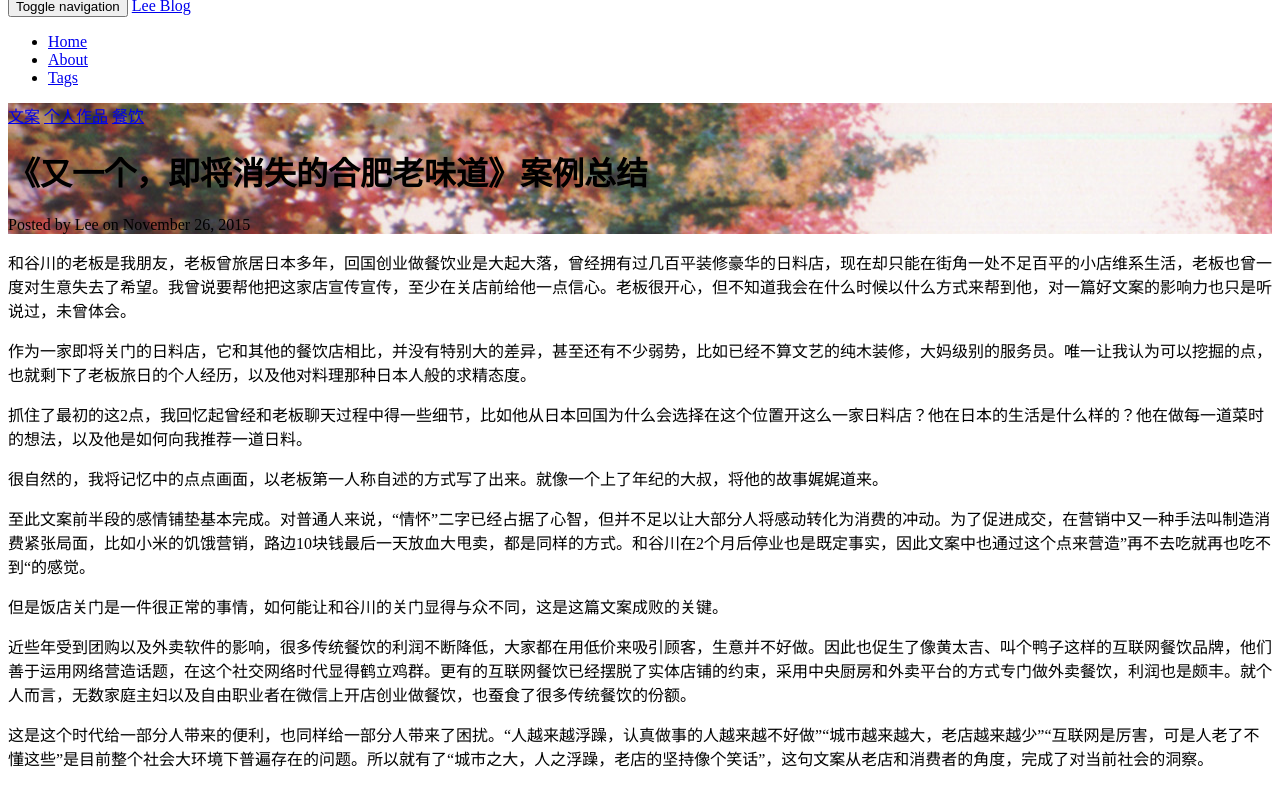
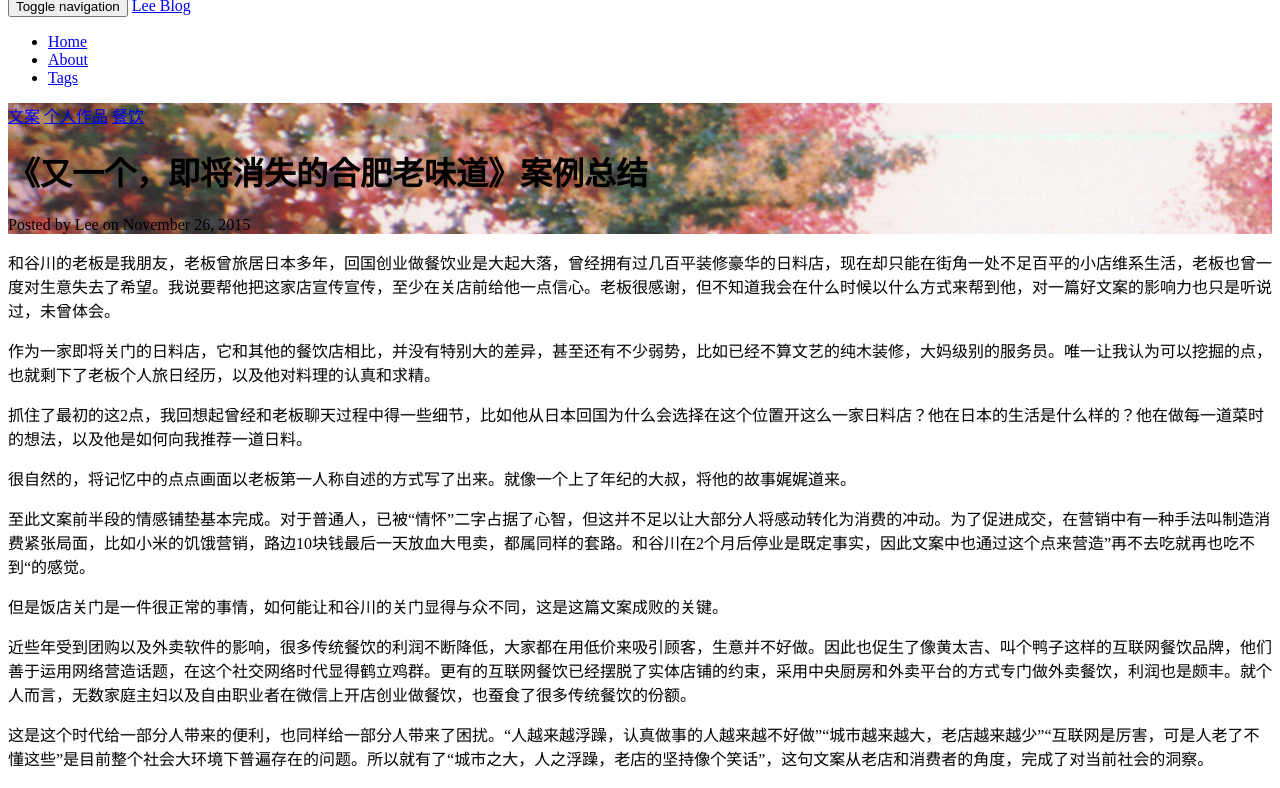
Before and after one commit to 27979831/27979831.github.io, a Jekyll site: the page built from _posts/2015-11-26-heguchuan.md, in a window 1280 px wide and 900 px high, cut to the strip 112-900 px from the top of the window. Built offline with Jekyll 4.4.1, drawn with Linux system fonts in a browser that asks for light colours; nearby versions of some CDN libraries; comment, search, counter and statistics services are not loaded.

Commit message:
hechuchuan

```diff
--- a/_posts/2015-11-26-heguchuan.md
+++ b/_posts/2015-11-26-heguchuan.md
@@ -10,15 +10,15 @@ tags:
     - 餐饮
 ---
 
-和谷川的老板是我朋友，老板曾旅居日本多年，回国创业做餐饮业是大起大落，曾经拥有过几百平装修豪华的日料店，现在却只能在街角一处不足百平的小店维系生活，老板也曾一度对生意失去了希望。我曾说要帮他把这家店宣传宣传，至少在关店前给他一点信心。老板很开心，但不知道我会在什么时候以什么方式来帮到他，对一篇好文案的影响力也只是听说过，未曾体会。
+和谷川的老板是我朋友，老板曾旅居日本多年，回国创业做餐饮业是大起大落，曾经拥有过几百平装修豪华的日料店，现在却只能在街角一处不足百平的小店维系生活，老板也曾一度对生意失去了希望。我说要帮他把这家店宣传宣传，至少在关店前给他一点信心。老板很感谢，但不知道我会在什么时候以什么方式来帮到他，对一篇好文案的影响力也只是听说过，未曾体会。
 
-作为一家即将关门的日料店，它和其他的餐饮店相比，并没有特别大的差异，甚至还有不少弱势，比如已经不算文艺的纯木装修，大妈级别的服务员。唯一让我认为可以挖掘的点，也就剩下了老板旅日的个人经历，以及他对料理那种日本人般的求精态度。
+作为一家即将关门的日料店，它和其他的餐饮店相比，并没有特别大的差异，甚至还有不少弱势，比如已经不算文艺的纯木装修，大妈级别的服务员。唯一让我认为可以挖掘的点，也就剩下了老板个人旅日经历，以及他对料理的认真和求精。
 
-抓住了最初的这2点，我回忆起曾经和老板聊天过程中得一些细节，比如他从日本回国为什么会选择在这个位置开这么一家日料店？他在日本的生活是什么样的？他在做每一道菜时的想法，以及他是如何向我推荐一道日料。
+抓住了最初的这2点，我回想起曾经和老板聊天过程中得一些细节，比如他从日本回国为什么会选择在这个位置开这么一家日料店？他在日本的生活是什么样的？他在做每一道菜时的想法，以及他是如何向我推荐一道日料。
 
-很自然的，我将记忆中的点点画面，以老板第一人称自述的方式写了出来。就像一个上了年纪的大叔，将他的故事娓娓道来。
+很自然的，将记忆中的点点画面以老板第一人称自述的方式写了出来。就像一个上了年纪的大叔，将他的故事娓娓道来。
 
-至此文案前半段的感情铺垫基本完成。对普通人来说，“情怀”二字已经占据了心智，但并不足以让大部分人将感动转化为消费的冲动。为了促进成交，在营销中又一种手法叫制造消费紧张局面，比如小米的饥饿营销，路边10块钱最后一天放血大甩卖，都是同样的方式。和谷川在2个月后停业也是既定事实，因此文案中也通过这个点来营造”再不去吃就再也吃不到“的感觉。
+至此文案前半段的情感铺垫基本完成。对于普通人，已被“情怀”二字占据了心智，但这并不足以让大部分人将感动转化为消费的冲动。为了促进成交，在营销中有一种手法叫制造消费紧张局面，比如小米的饥饿营销，路边10块钱最后一天放血大甩卖，都属同样的套路。和谷川在2个月后停业是既定事实，因此文案中也通过这个点来营造”再不去吃就再也吃不到“的感觉。
 
 但是饭店关门是一件很正常的事情，如何能让和谷川的关门显得与众不同，这是这篇文案成败的关键。
 
```
